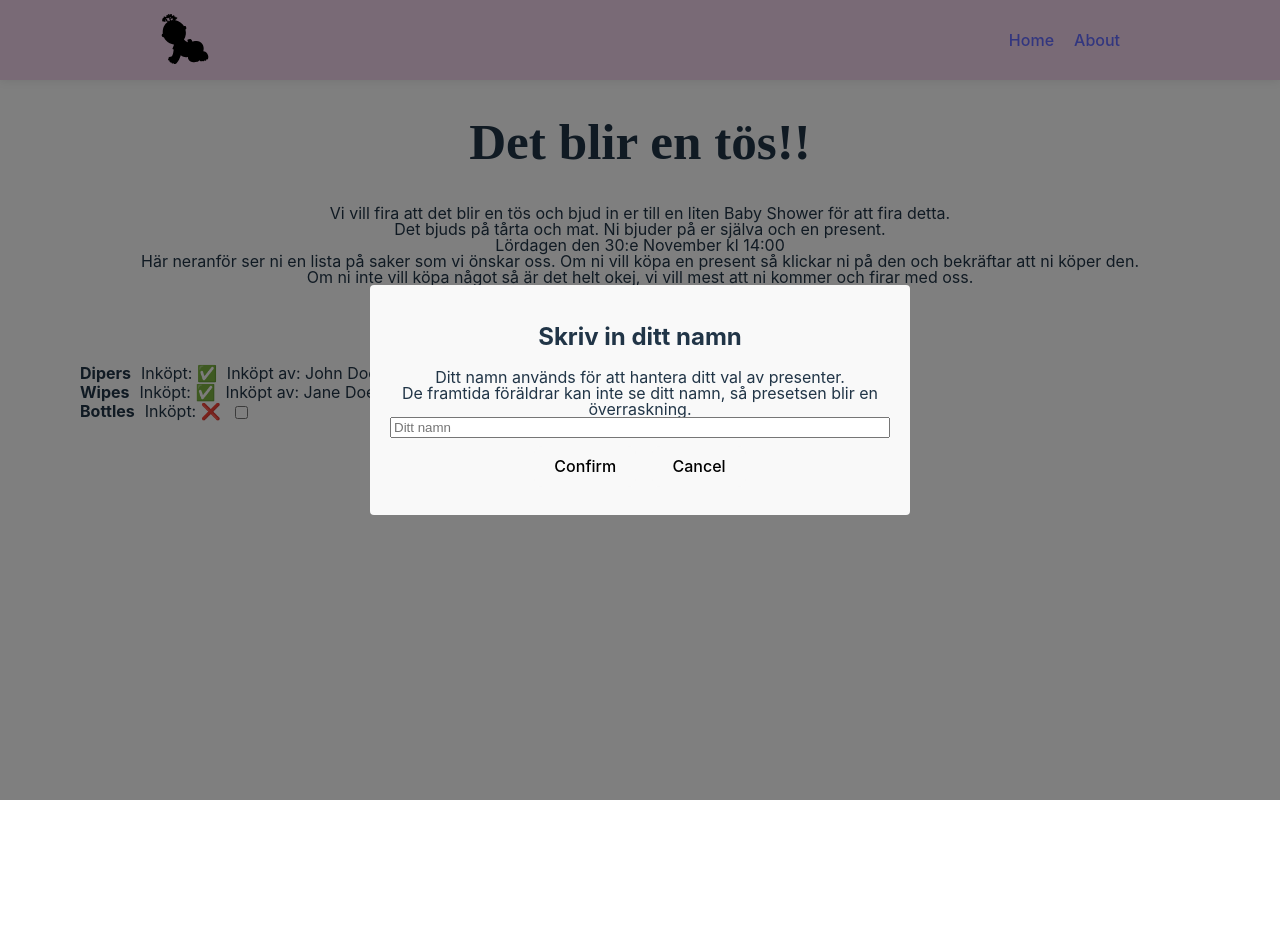
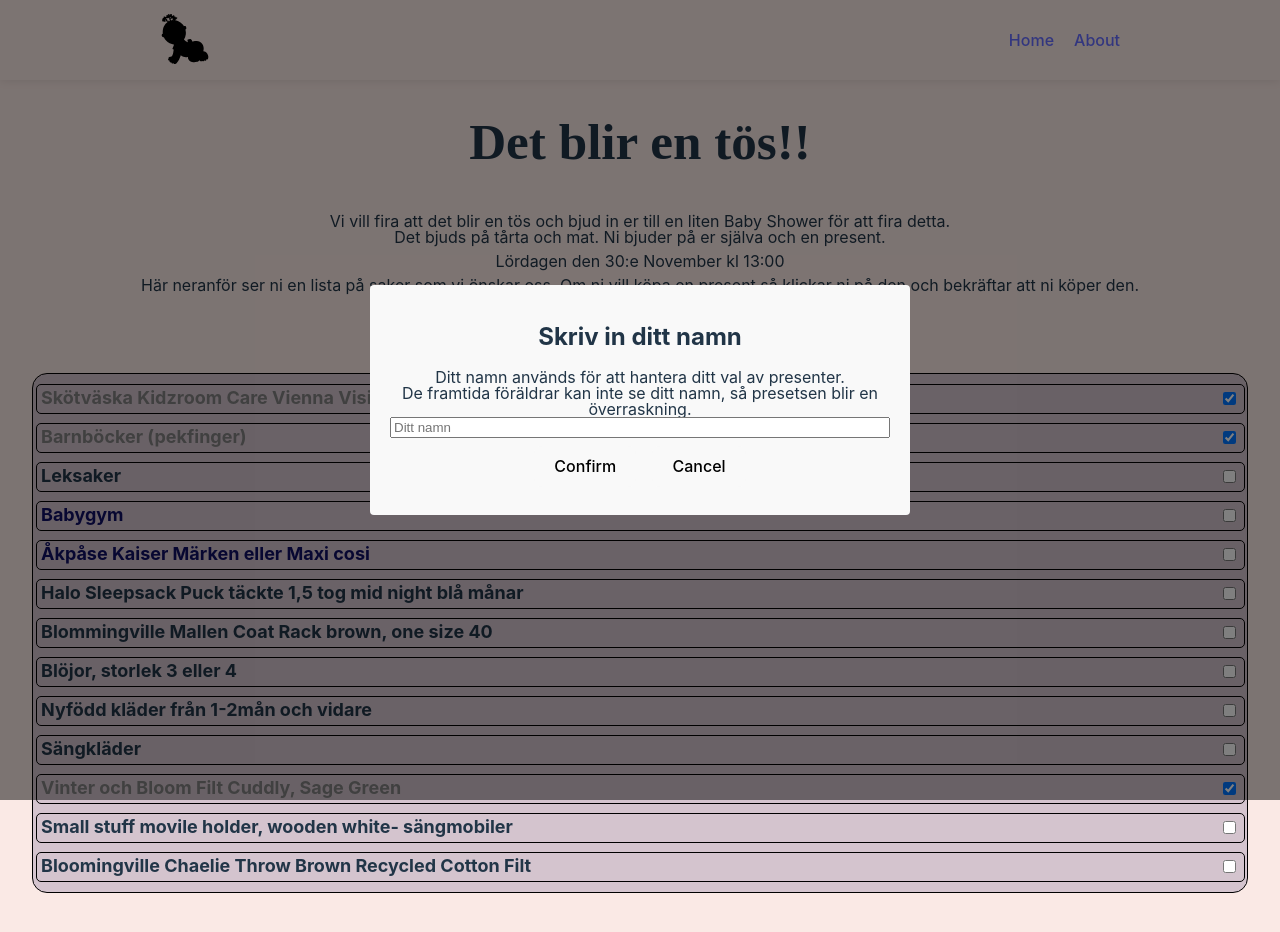
Before and after one commit to McToast43/baby-shower-website, a React (Vite) app in the folder frontend/: page / in a window 1280 px wide. Shown: the top 932 px of the page. Before the commit the page ends 800 px from the top, so only its background shows below. Built offline with nearby package versions, Linux system fonts and the light colour scheme.

Commit message:
Moved item list style to css file

```diff
--- a/frontend/dummyData.json
+++ b/frontend/dummyData.json
@@ -14,19 +14,82 @@
   ],
   "items": [
     {
-      "name": "dipers",
+      "name": "Skötväska Kidzroom Care Vienna Vision of Love, Grön Färg",
       "claimed": true,
-      "claimer": "John Doe"
+      "claimer": "John Doe",
+      "url": ""
     },
     {
-      "name": "wipes",
+      "name": "Barnböcker (pekfinger)",
       "claimed": true,
-      "claimer": "Jane Doe"
+      "claimer": "Jane Doe",
+      "url": ""
     },
     {
-      "name": "bottles",
+      "name": "Leksaker",
       "claimed": false,
-      "claimer": ""
+      "claimer": "",
+      "url": ""
+    },
+    {
+      "name": "Babygym",
+      "claimed": false,
+      "claimer": "",
+      "url": "https://www.ikea.se/sv/p/leka-babygym-bambu-70408178/"
+    },
+    {
+      "name": "Åkpåse Kaiser Märken eller Maxi cosi",
+      "claimed": false,
+      "claimer": "",
+      "url": "https://www.babyshop.com/se/en/product/328366"
+    },
+    {
+      "name": "Halo Sleepsack Puck täckte 1,5 tog mid night blå månar",
+      "claimed": false,
+      "claimer": "",
+      "url": ""
+    },
+    {
+      "name": "Blommingville Mallen Coat Rack brown, one size 40",
+      "claimed": false,
+      "claimer": "",
+      "url": ""
+    },
+    {
+      "name": "Blöjor, storlek 3 eller 4",
+      "claimed": false,
+      "claimer": "",
+      "url": ""
+    },
+    {
+      "name": "Nyfödd kläder från 1-2mån och vidare",
+      "claimed": false,
+      "claimer": "",
+      "url": ""
+    },
+    {
+      "name": "Sängkläder",
+      "claimed": false,
+      "claimer": "",
+      "url": ""
+    },
+    {
+      "name": "Vinter och Bloom Filt Cuddly, Sage Green",
+      "claimed": true,
+      "claimer": "dsds",
+      "url": ""
+    },
+    {
+      "name": "small stuff movile holder, wooden white- sängmobiler",
+      "claimed": false,
+      "claimer": "",
+      "url": ""
+    },
+    {
+      "name": "Bloomingville Chaelie Throw Brown Recycled Cotton Filt",
+      "claimed": false,
+      "claimer": "",
+      "url": ""
     }
   ]
 }
--- a/frontend/src/components/Hero/Hero.tsx
+++ b/frontend/src/components/Hero/Hero.tsx
@@ -14,7 +14,16 @@ const Hero = () => {
   const [showModal, setShowModal] = useState(true);
 
   return (
-    <div style={{ marginLeft: "5em", marginRight: "5em" }}>
+    <div
+      style={{
+        marginLeft: "5em",
+        marginRight: "5em",
+        display: "flex",
+        flexDirection: "column",
+        alignItems: "center",
+        gap: "0.5em",
+      }}
+    >
       <h1 style={{ fontFamily: "cursive" }}>Det blir en tös!!</h1>
       <p>
         Vi vill fira att det blir en tös och bjud in er till en liten Baby
@@ -22,14 +31,11 @@ const Hero = () => {
         <br />
         Det bjuds på tårta och mat. Ni bjuder på er själva och en present.
       </p>
-      <p>Lördagen den 30:e November kl 14:00</p>
+      <p>Lördagen den 30:e November kl 13:00</p>
       {/* Add countdown here :) */}
       <p>
         Här neranför ser ni en lista på saker som vi önskar oss. Om ni vill köpa
         en present så klickar ni på den och bekräftar att ni köper den.
-        <br />
-        Om ni inte vill köpa något så är det helt okej, vi vill mest att ni
-        kommer och firar med oss.
       </p>
       {/* <button onClick={() => setShowModal(true)}>Enter Name</button> */}
       {showModal && <EnterNameModal setShowModal={setShowModal} />}
--- /dev/null
+++ b/frontend/src/components/ItemList/ItemList.module.css
@@ -0,0 +1,41 @@
+.ItemListContainer {
+  display: flex;
+  flex-direction: column;
+  gap: 5px;
+  align-items: center;
+
+  margin-left: 2em;
+  margin-right: 2em;
+
+  padding: 0.5em;
+  border: 1px solid #000000;
+  border-radius: 15px;
+  background-color: #d4c4ce;
+}
+
+.Item {
+  display: flex;
+  justify-content: space-between;
+  width: 100%;
+
+  margin-top: 2px;
+  margin-bottom: 2px;
+  padding: 0.25em;
+  border: 1px solid #000000;
+  border-radius: 5px;
+
+  font-size: 18px;
+  text-align: left;
+}
+
+.Item a {
+  color: rgb(14, 14, 98);
+}
+
+.Item span {
+  font-weight: "600";
+}
+
+.Item input {
+  margin-left: 10px;
+}
--- a/frontend/src/components/ItemList/ItemList.tsx
+++ b/frontend/src/components/ItemList/ItemList.tsx
@@ -1,4 +1,6 @@
 import data from "../../../dummyData.json";
+import style from "./ItemList.module.css";
+
 import { useState } from "react";
 import ConfirmItemModal from "../Modals/ConfirmItem";
 
@@ -10,35 +12,35 @@ const ItemList = () => {
   };
 
   return (
-    <div>
+    <div style={{ marginBottom: "5em" }}>
       <h2>Present lista</h2>
       <p>Här är en lista med presenter som vi önskar oss</p>
-      <div
-        style={{
-          display: "flex",
-          flexDirection: "column",
-          gap: "0px",
-          alignItems: "start",
-          marginLeft: "5em",
-          marginRight: "5em",
-        }}
-      >
+      <div className={style.ItemListContainer}>
         {/* All info of items show on a single row*/}
         {data.items.map((item) => (
-          <div
-            key={item.name}
-            style={{
-              display: "flex",
-              gap: "10px",
-            }}
-          >
-            <p>
-              <b> {capitalizeFirstLetter(item.name)}</b>
-            </p>
+          <div key={item.name} className={style.Item}>
+            {item.url ? (
+              <a
+                href={item.url}
+                target="blank"
+                style={{
+                  color: item.claimed ? "GrayText" : "",
+                  textAlign: "left",
+                }}
+              >
+                <b>{capitalizeFirstLetter(item.name)}</b>
+              </a>
+            ) : (
+              <span
+                style={{
+                  color: item.claimed ? "GrayText" : "",
+                  textAlign: "left",
+                }}
+              >
+                <b>{capitalizeFirstLetter(item.name)}</b>
+              </span>
+            )}
             {/* If the item is claimed, showed it as grayed out */}
-            <p>Inköpt: {item.claimed ? "✅" : "❌"}</p>
-            {item.claimed ? <p>Inköpt av: {item.claimer}</p> : null}
-            {/* On Click should open the confirm modal. For now there will be no support for unclicking :P */}
             <input
               type="checkbox"
               defaultChecked={item.claimed}
--- a/frontend/src/components/Navbar/Navbar.module.css
+++ b/frontend/src/components/Navbar/Navbar.module.css
@@ -1,5 +1,5 @@
 .navbarContainer {
-  background-color: #f4d5ed;
+  /* background-color: #f4d5ed; */
   box-shadow: 0 0 10px rgba(0, 0, 0, 0.1);
   height: 80px;
 }
@@ -29,7 +29,7 @@
 
 @media (prefers-color-scheme: light) {
   .navbarContainer {
-    background-color: #f4d5ed;
+    /* background-color: #f4d5ed; */
     color: black;
   }
 }
--- a/frontend/src/index.css
+++ b/frontend/src/index.css
@@ -1,11 +1,12 @@
 :root {
   font-family: Inter, system-ui, Avenir, Helvetica, Arial, sans-serif;
   line-height: 1;
-  font-weight: 400;
+  /* font-weight: 400; */
 
   color-scheme: light dark;
   color: rgba(255, 255, 255, 0.87);
   background-color: #242424;
+  /* background-image: url(https://i.imgur.com/tyGCetY.jpeg); */
 
   font-synthesis: none;
   text-rendering: optimizeLegibility;
@@ -84,7 +85,7 @@ button.delete:hover {
 @media (prefers-color-scheme: light) {
   :root {
     color: #213547;
-    background-color: #ffffff;
+    background-color: #fae9e5;
   }
   a:hover {
     color: #747bff;
```
Also changed, not shown: 1 other file (tests, documents, lock files or other folders).
